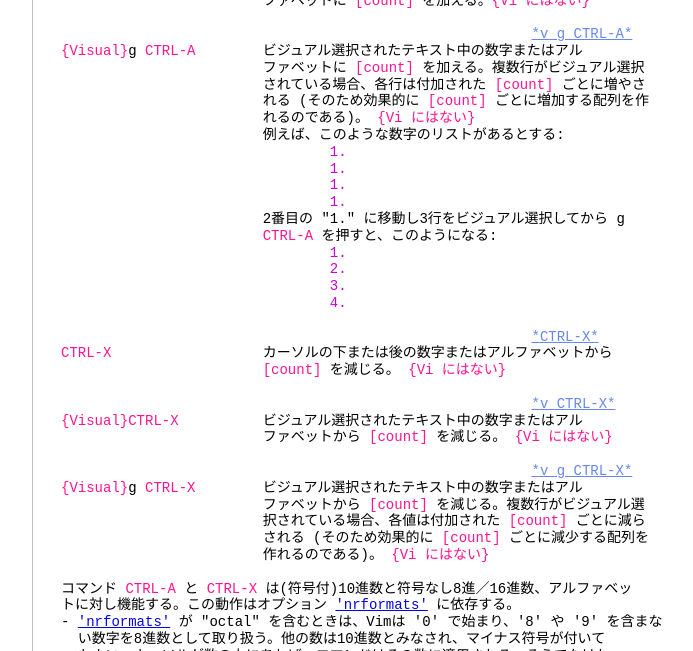
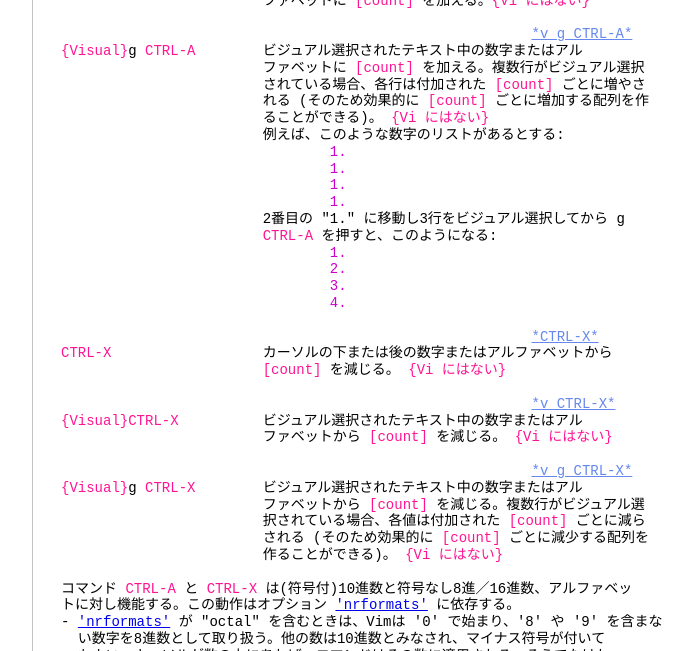
Before and after one commit to vim-jp/vimdoc-ja, a Jekyll site: the page built from change.html, in a window 1280 px wide and 900 px high, scrolled down 6292 px. Shown: the part 150-801 px from the top of the window, without its empty margins (340-1033 px from the left). Built offline with Jekyll 4.4.1, drawn with Linux system fonts in a browser that asks for light colours; nearby versions of some CDN libraries; Markdown is read by kramdown in place of the engine named in the settings; comment, search, counter and statistics services are not loaded.

Commit message:
Deployed vim-jp/vimdoc-ja@f0ea94ba076633480f625ff7cdfc703f58346b4d by ixeris.kaoriya.net

```diff
--- a/change.html
+++ b/change.html
@@ -381,7 +381,7 @@ g??&nbsp;&nbsp;&nbsp;&nbsp;&nbsp;&nbsp;&nbsp;&nbsp;&nbsp;&nbsp;&nbsp;&nbsp;&nbsp
 &nbsp;&nbsp;&nbsp;&nbsp;&nbsp;&nbsp;&nbsp;&nbsp;&nbsp;&nbsp;&nbsp;&nbsp;&nbsp;&nbsp;&nbsp;&nbsp;&nbsp;&nbsp;&nbsp;&nbsp;&nbsp;&nbsp;&nbsp;&nbsp;ファベットに&nbsp;<span class="Special">[count]</span>&nbsp;を加える。複数行がビジュアル選択<br>
 &nbsp;&nbsp;&nbsp;&nbsp;&nbsp;&nbsp;&nbsp;&nbsp;&nbsp;&nbsp;&nbsp;&nbsp;&nbsp;&nbsp;&nbsp;&nbsp;&nbsp;&nbsp;&nbsp;&nbsp;&nbsp;&nbsp;&nbsp;&nbsp;されている場合、各行は付加された&nbsp;<span class="Special">[count]</span>&nbsp;ごとに増やさ<br>
 &nbsp;&nbsp;&nbsp;&nbsp;&nbsp;&nbsp;&nbsp;&nbsp;&nbsp;&nbsp;&nbsp;&nbsp;&nbsp;&nbsp;&nbsp;&nbsp;&nbsp;&nbsp;&nbsp;&nbsp;&nbsp;&nbsp;&nbsp;&nbsp;れる (そのため効果的に&nbsp;<span class="Special">[count]</span>&nbsp;ごとに増加する配列を作<br>
-&nbsp;&nbsp;&nbsp;&nbsp;&nbsp;&nbsp;&nbsp;&nbsp;&nbsp;&nbsp;&nbsp;&nbsp;&nbsp;&nbsp;&nbsp;&nbsp;&nbsp;&nbsp;&nbsp;&nbsp;&nbsp;&nbsp;&nbsp;&nbsp;れるのである)。&nbsp;<span class="Special">{Vi にはない}</span><br>
+&nbsp;&nbsp;&nbsp;&nbsp;&nbsp;&nbsp;&nbsp;&nbsp;&nbsp;&nbsp;&nbsp;&nbsp;&nbsp;&nbsp;&nbsp;&nbsp;&nbsp;&nbsp;&nbsp;&nbsp;&nbsp;&nbsp;&nbsp;&nbsp;ることができる)。&nbsp;<span class="Special">{Vi にはない}</span><br>
 &nbsp;&nbsp;&nbsp;&nbsp;&nbsp;&nbsp;&nbsp;&nbsp;&nbsp;&nbsp;&nbsp;&nbsp;&nbsp;&nbsp;&nbsp;&nbsp;&nbsp;&nbsp;&nbsp;&nbsp;&nbsp;&nbsp;&nbsp;&nbsp;例えば、このような数字のリストがあるとする:<br>
 &nbsp;&nbsp;&nbsp;&nbsp;&nbsp;&nbsp;&nbsp;&nbsp;&nbsp;&nbsp;&nbsp;&nbsp;&nbsp;&nbsp;&nbsp;&nbsp;&nbsp;&nbsp;&nbsp;&nbsp;&nbsp;&nbsp;&nbsp;&nbsp;&nbsp;&nbsp;&nbsp;&nbsp;&nbsp;&nbsp;&nbsp;&nbsp;<span class="PreProc">1.</span><br>
 &nbsp;&nbsp;&nbsp;&nbsp;&nbsp;&nbsp;&nbsp;&nbsp;&nbsp;&nbsp;&nbsp;&nbsp;&nbsp;&nbsp;&nbsp;&nbsp;&nbsp;&nbsp;&nbsp;&nbsp;&nbsp;&nbsp;&nbsp;&nbsp;&nbsp;&nbsp;&nbsp;&nbsp;&nbsp;&nbsp;&nbsp;&nbsp;<span class="PreProc">1.</span><br>
@@ -407,7 +407,7 @@ g??&nbsp;&nbsp;&nbsp;&nbsp;&nbsp;&nbsp;&nbsp;&nbsp;&nbsp;&nbsp;&nbsp;&nbsp;&nbsp
 &nbsp;&nbsp;&nbsp;&nbsp;&nbsp;&nbsp;&nbsp;&nbsp;&nbsp;&nbsp;&nbsp;&nbsp;&nbsp;&nbsp;&nbsp;&nbsp;&nbsp;&nbsp;&nbsp;&nbsp;&nbsp;&nbsp;&nbsp;&nbsp;ファベットから&nbsp;<span class="Special">[count]</span>&nbsp;を減じる。複数行がビジュアル選<br>
 &nbsp;&nbsp;&nbsp;&nbsp;&nbsp;&nbsp;&nbsp;&nbsp;&nbsp;&nbsp;&nbsp;&nbsp;&nbsp;&nbsp;&nbsp;&nbsp;&nbsp;&nbsp;&nbsp;&nbsp;&nbsp;&nbsp;&nbsp;&nbsp;択されている場合、各値は付加された&nbsp;<span class="Special">[count]</span>&nbsp;ごとに減ら<br>
 &nbsp;&nbsp;&nbsp;&nbsp;&nbsp;&nbsp;&nbsp;&nbsp;&nbsp;&nbsp;&nbsp;&nbsp;&nbsp;&nbsp;&nbsp;&nbsp;&nbsp;&nbsp;&nbsp;&nbsp;&nbsp;&nbsp;&nbsp;&nbsp;される (そのため効果的に&nbsp;<span class="Special">[count]</span>&nbsp;ごとに減少する配列を<br>
-&nbsp;&nbsp;&nbsp;&nbsp;&nbsp;&nbsp;&nbsp;&nbsp;&nbsp;&nbsp;&nbsp;&nbsp;&nbsp;&nbsp;&nbsp;&nbsp;&nbsp;&nbsp;&nbsp;&nbsp;&nbsp;&nbsp;&nbsp;&nbsp;作れるのである)。&nbsp;<span class="Special">{Vi にはない}</span><br>
+&nbsp;&nbsp;&nbsp;&nbsp;&nbsp;&nbsp;&nbsp;&nbsp;&nbsp;&nbsp;&nbsp;&nbsp;&nbsp;&nbsp;&nbsp;&nbsp;&nbsp;&nbsp;&nbsp;&nbsp;&nbsp;&nbsp;&nbsp;&nbsp;作ることができる)。&nbsp;<span class="Special">{Vi にはない}</span><br>
 <br>
 コマンド&nbsp;<span class="Special">CTRL-A</span>&nbsp;と&nbsp;<span class="Special">CTRL-X</span>&nbsp;は(符号付)10進数と符号なし8進／16進数、アルファベッ<br>
 トに対し機能する。この動作はオプション&nbsp;<a class="Type" href="options.html#'nrformats'">'nrformats'</a>&nbsp;に依存する。<br>
```
